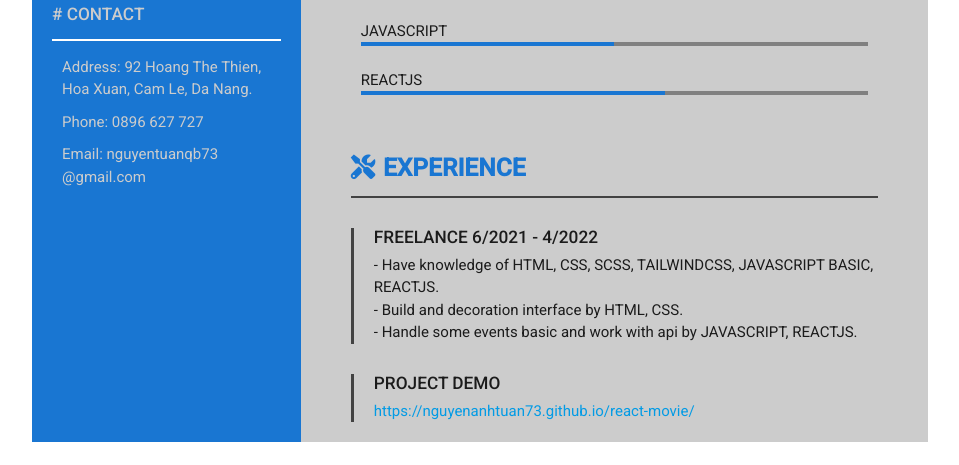
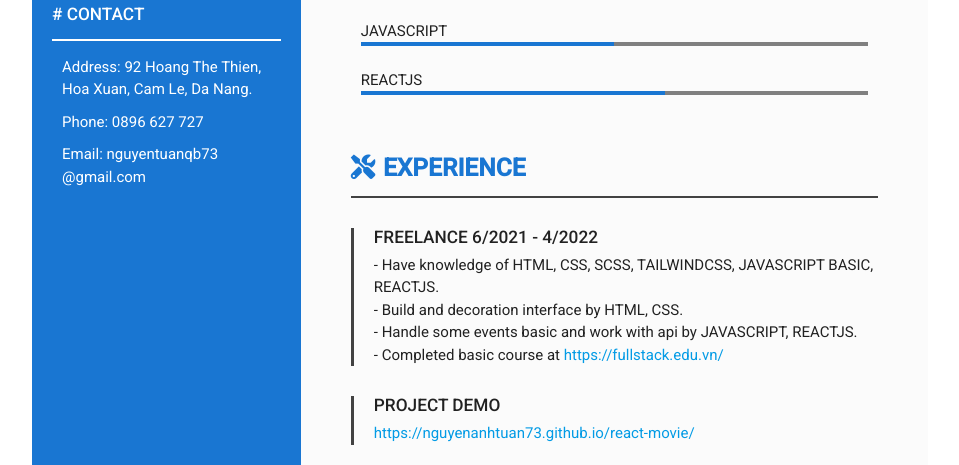
Before and after one commit to NguyenAnhTuan73/My-CV, a plain HTML site: page index.html in a window 1280 px wide. Shown: the part 583-1048 px from the top of the page, without its empty margins (160-1119 px from the left). Before the commit the page ends 1025 px from the top, so only its background shows below. Drawn offline with nearby package versions, Linux system fonts and the light colour scheme; files whose address does not match are found by name.

Commit message:
change background

```diff
--- a/index.html
+++ b/index.html
@@ -121,6 +121,12 @@
                 - Handle some events basic and work with api by JAVASCRIPT,
                 REACTJS.
               </p>
+              <p>
+                - Completed basic course at
+                <a href="https://fullstack.edu.vn/"
+                  >https://fullstack.edu.vn/</a
+                >
+              </p>
             </div>
             <div class="right-item-text">
               <h6><strong>PROJECT DEMO</strong></h6>
--- a/style.css
+++ b/style.css
@@ -25,7 +25,7 @@ a {
 .part-left {
   width: 30%;
   background-color: #1976d2;
-  color: #ccc;
+  color: #fff;
   display: flex;
   flex-direction: column;
   justify-content: flex-start;
@@ -74,7 +74,7 @@ a {
   padding: 0 50px 0;
   display: flex;
   flex-direction: column;
-  background-color: #ccc;
+  background-color: rgb(251, 251, 251);
   height: auto;
 }
 .part-right-list {
```
